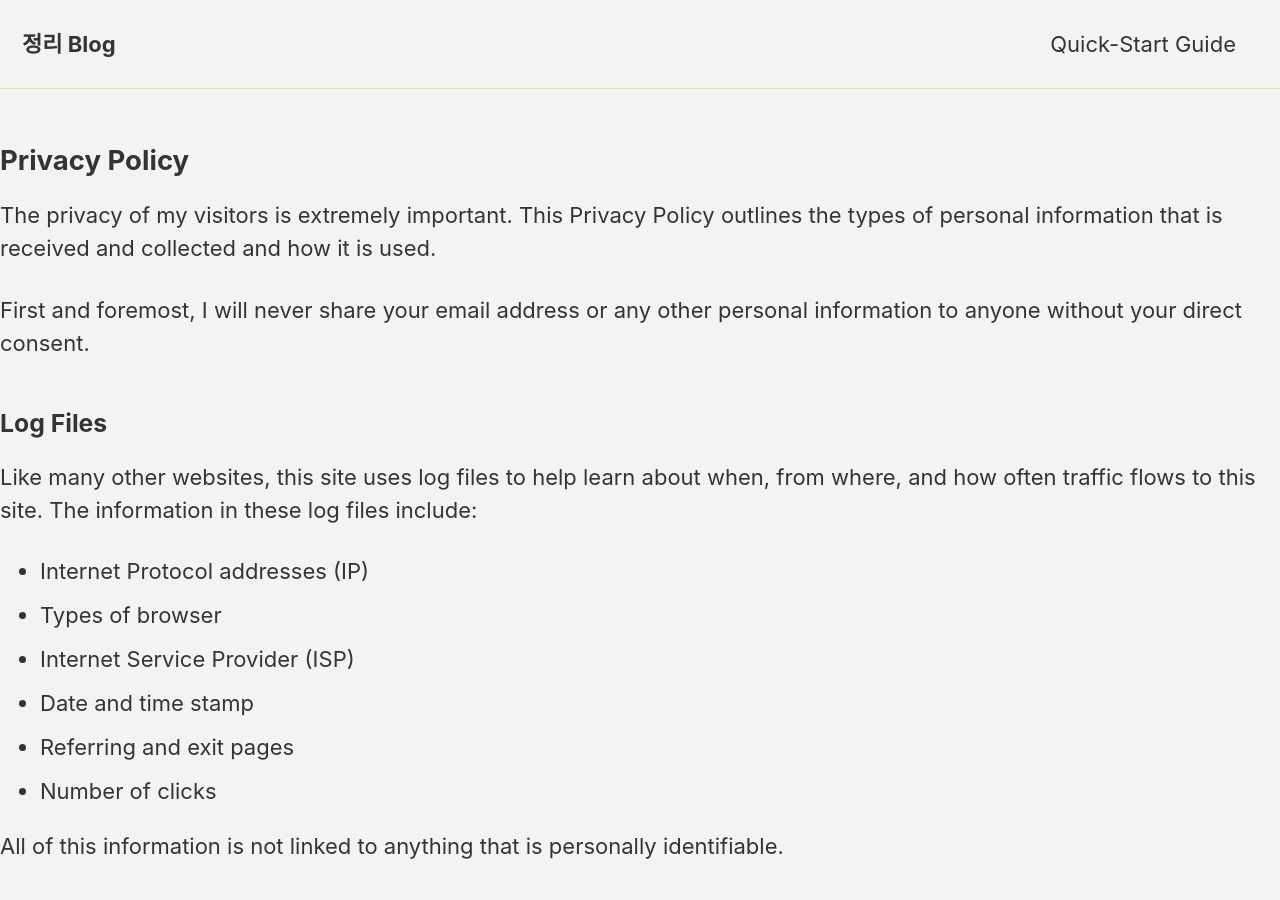
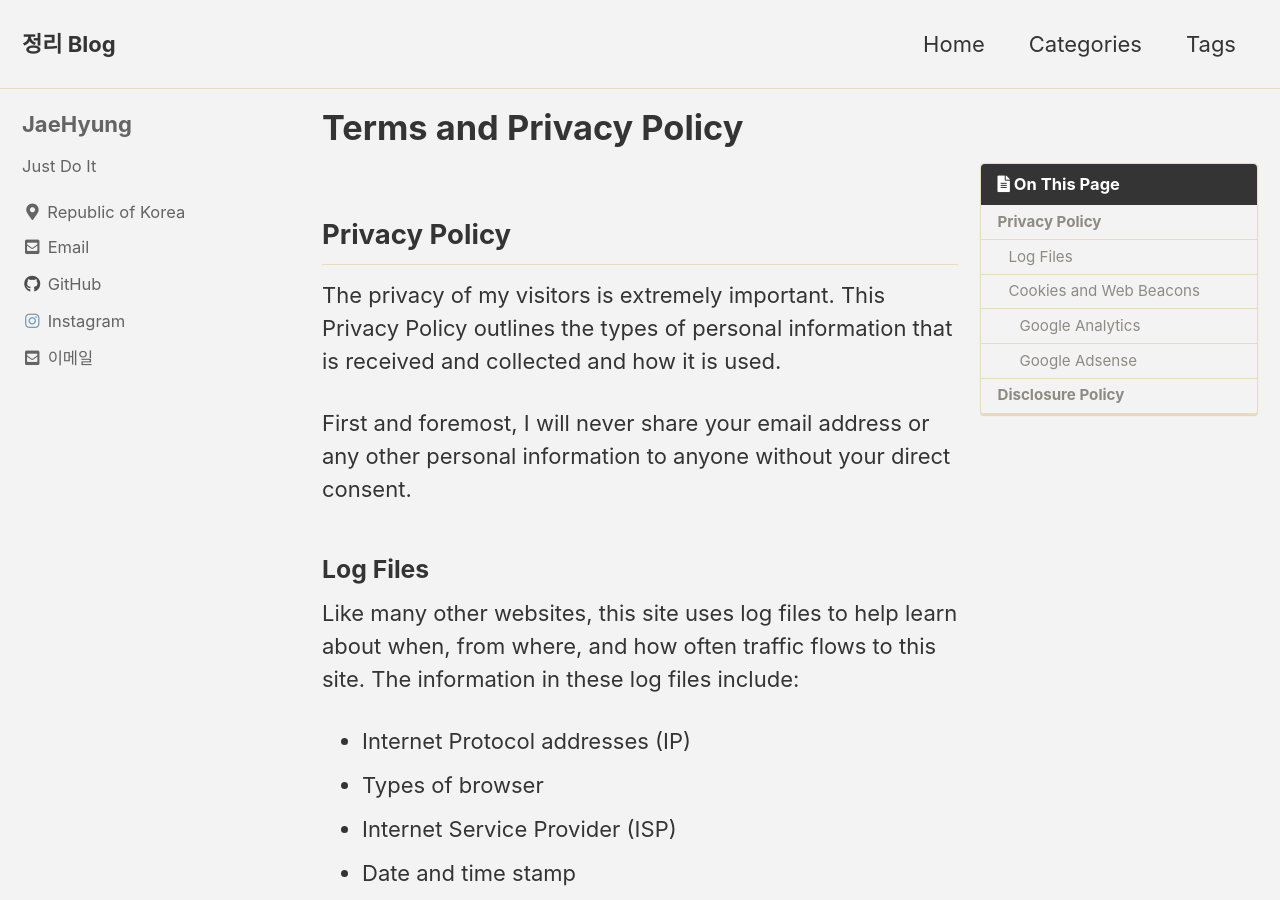
Before and after one commit to Jay-Ppark/Jay-Ppark.github.io, a Jekyll site: the page built from _pages/terms.md, in a window 1280 px wide and 900 px high. Built offline with Jekyll 4.4.1, drawn with Linux system fonts in a browser that asks for light colours; cached includes are drawn as plain includes; our own code applies the rules of GitHub Pages for plain Markdown files; some of the changed text lies outside the part shown.

Commit message:
add categories and tags

```diff
--- a/_config.yml
+++ b/_config.yml
@@ -132,7 +132,7 @@ footer:
   links:
     - label: "Twitter"
       icon: "fab fa-fw fa-twitter-square"
-      url: "godjaehyung@gmail.com"
+      # url: ""
     - label: "Facebook"
       icon: "fab fa-fw fa-facebook-square"
       # url:
@@ -216,7 +216,7 @@ sass:
 
 # Outputting
 permalink: /:categories/:title/
-paginate: 5 # amount of posts to show
+paginate: 15 # amount of posts to show
 paginate_path: /page:num/
 timezone: # https://en.wikipedia.org/wiki/List_of_tz_database_time_zones
 
@@ -288,3 +288,12 @@ defaults:
       comments: # true
       share: true
       related: true
+
+
+  # _pages
+  - scope:
+      path: "_pages"
+      type: pages
+    values:
+      layout: single
+      author_profile: true
--- a/_data/navigation.yml
+++ b/_data/navigation.yml
@@ -1,7 +1,13 @@
 # main links
 main:
-  - title: "Quick-Start Guide"
-    url: https://mmistakes.github.io/minimal-mistakes/docs/quick-start-guide/
+  - title: "Home"
+    url: /
+  - title: "Categories"
+    url: /categories/
+  - title: "Tags"
+    url: /tags/
+  # - title: "Quick-Start Guide"
+  #  url: https://mmistakes.github.io/minimal-mistakes/docs/quick-start-guide/
   # - title: "About"
   #   url: https://mmistakes.github.io/minimal-mistakes/about/
   # - title: "Sample Posts"
```
